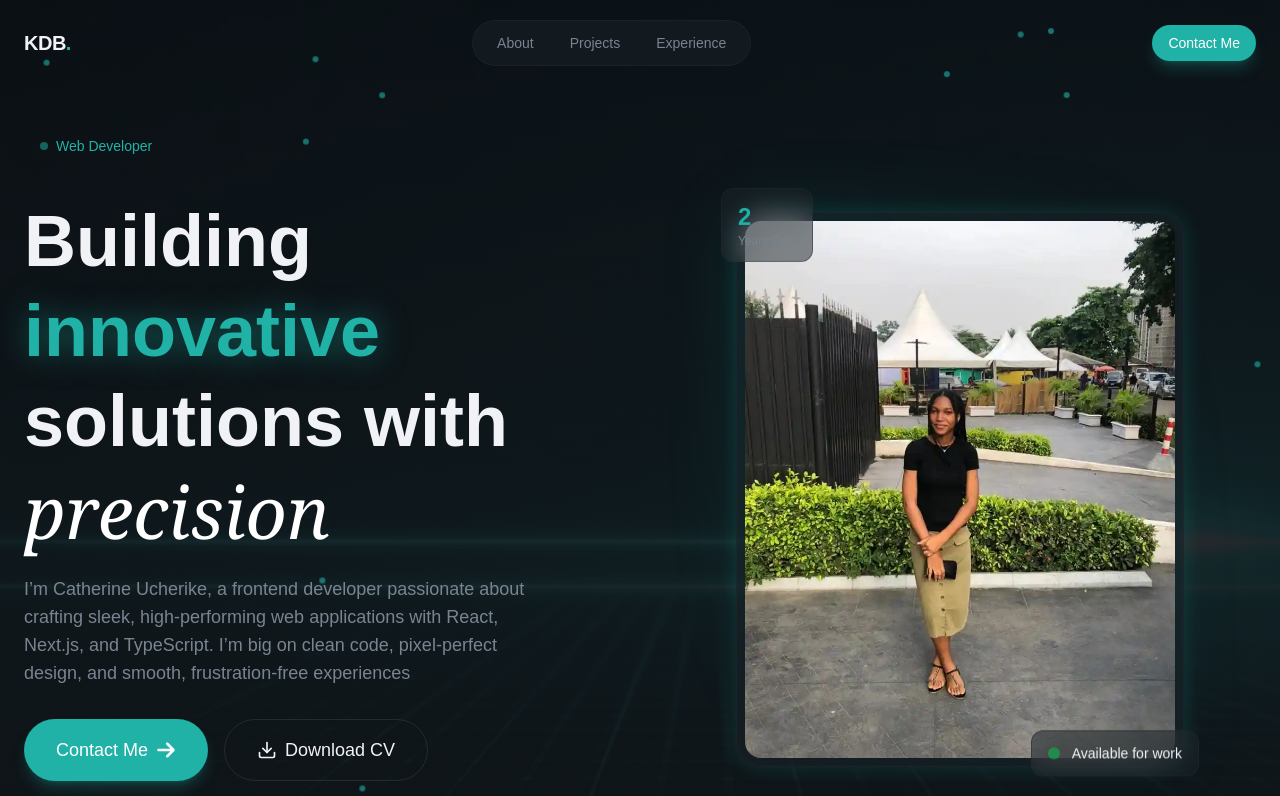
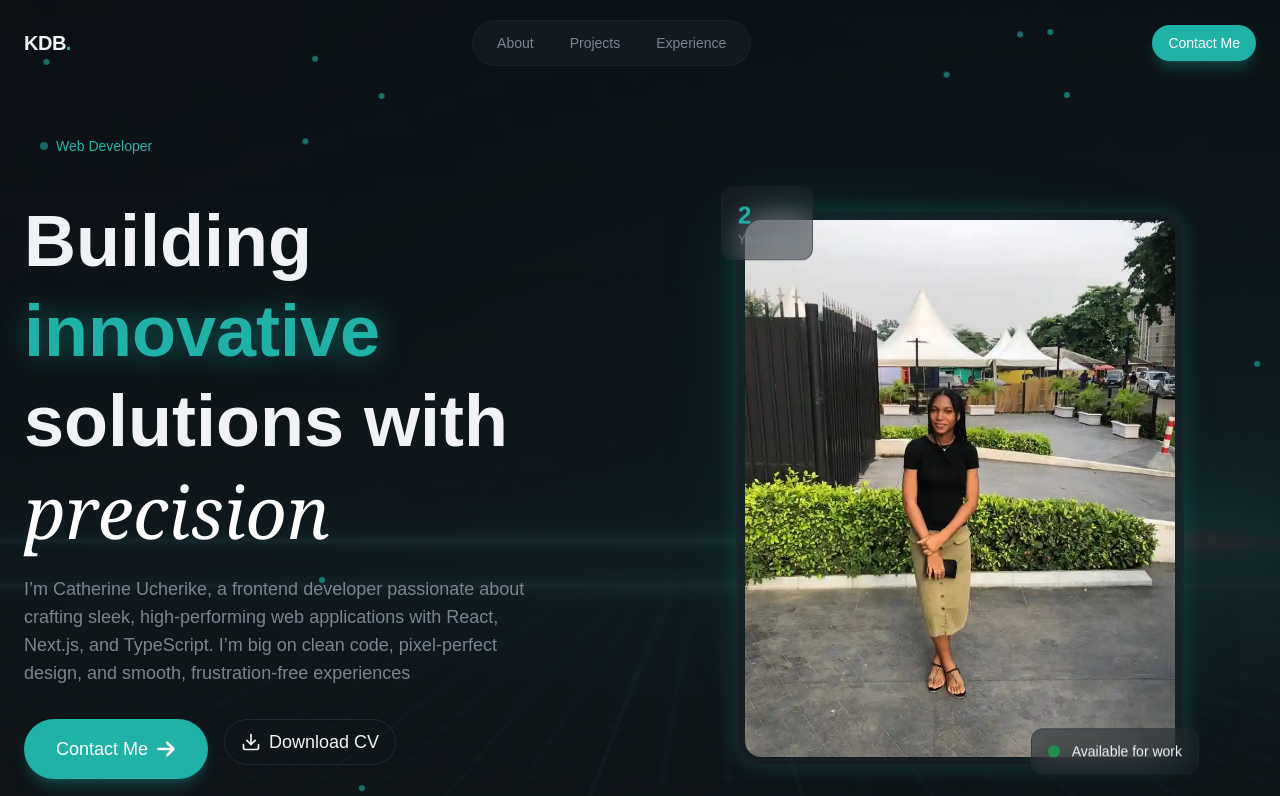
Before and after one commit to katedaboss/my-portfolio, a React (Vite) app: page / in a window 1280 px wide. Shown: the top 796 px of the page. Built offline with nearby package versions, Linux system fonts and the light colour scheme; a web font is replaced by a local one.

Commit message:
hero buttons

```diff
--- a/src/components/AnimatedBorderButton.jsx
+++ b/src/components/AnimatedBorderButton.jsx
@@ -6,7 +6,7 @@ export const AnimatedBorderButton = ({ children }) => {
         duration-1000 focus:outline-none focus-visible:ring-2
         focus-visible:ring-primary focus-visible:ring-offset-2
         disabled:opacity-50 disabled:cursor-not-allowed group
-        px-8 py-4 text-lg font-medium rounded-full overflow-visible
+        px-4 py-2 text-lg font-medium rounded-full overflow-visible
         animated-border"
     >
       {/* Animated SVG Border */}
--- a/src/components/Button.jsx
+++ b/src/components/Button.jsx
@@ -1,6 +1,6 @@
 export const Button = ({ className = "", size = "default", children }) => {
   const baseClasses =
-    "relative overflow-hidden rounded-full font-medium focus:outline-none focus-visible:ring-2 focus-visible:ring-primary bg-primary text-primary-foreground hover:bg-primary/90 shadow-lg shadow-primary/25";
+    "relative overflow-hidden rounded-full font-medium focus:outline-none focus-visible:ring-2 focus-visible:ring-primary bg-primary text-primary-foreground hover:bg-primary/90 shadow-lg shadow-primary/25 px-4 py-2";
 
   const sizeClasses = {
     sm: "px-4 py-2 text-sm",
--- a/src/sections/Hero.jsx
+++ b/src/sections/Hero.jsx
@@ -80,15 +80,18 @@ export const Hero = () => {
               </p>
             </div>
             {/* CTA */}
-            <div className="flex flex-wrap gap-4 animate-fade-in animation-delay-300">
-              <Button size="lg">
-                Contact Me <FaArrowRight className="w-5 h-5" />
+            <div className="flex gap-3 sm:gap-4 animate-fade-in animation-delay-300">
+              <Button
+                size="sm"
+                className="px-4 py-2 text-sm sm:px-8 sm:py-4 sm:text-lg"
+              >
+                Contact Me <FaArrowRight className="w-4 h-4 sm:w-5 sm:h-5" />
               </Button>
 
               {/* Download CV */}
               <a href="/Catherine_Ucherike_Resume.docx" download>
-                <AnimatedBorderButton>
-                  <Download className="w-5 h-5" />
+                <AnimatedBorderButton className="px-4 py-2 text-sm sm:px-8 sm:py-4 sm:text-lg">
+                  <Download className="w-4 h-4 sm:w-5 sm:h-5" />
                   Download CV
                 </AnimatedBorderButton>
               </a>
```
